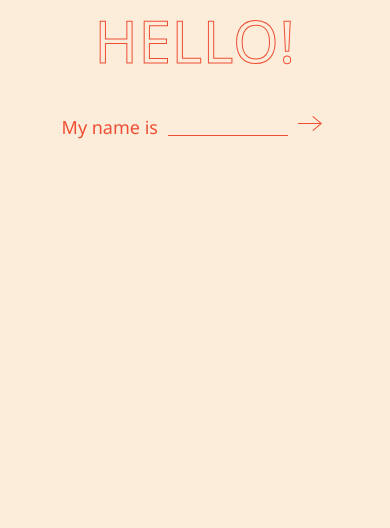
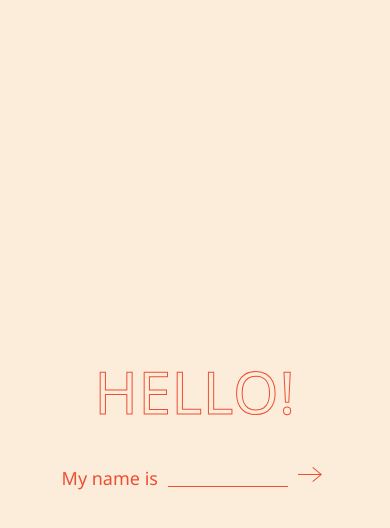
Before and after one commit to hyunjipowell/todo-app, a plain HTML site: page index.html in a window 390 px wide. Drawn offline with Linux system fonts and the light colour scheme.

Commit message:
Changed mob login form

```diff
--- a/css/mobile.css
+++ b/css/mobile.css
@@ -2,6 +2,10 @@
     body{
         overflow: unset;
         height: auto;
+    }
+
+    .form-wrap{
+        height: 100vh;
     }
     main{
         flex-wrap: wrap;
```
